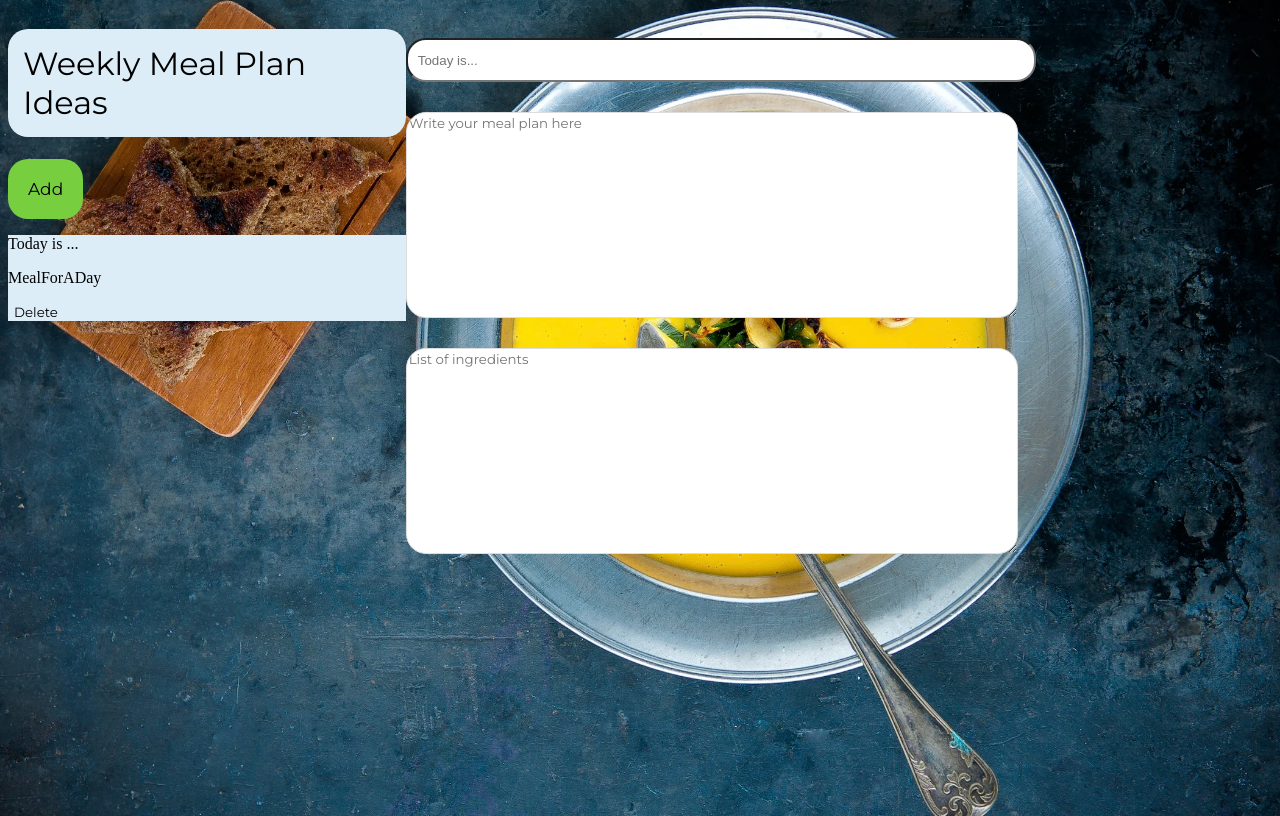
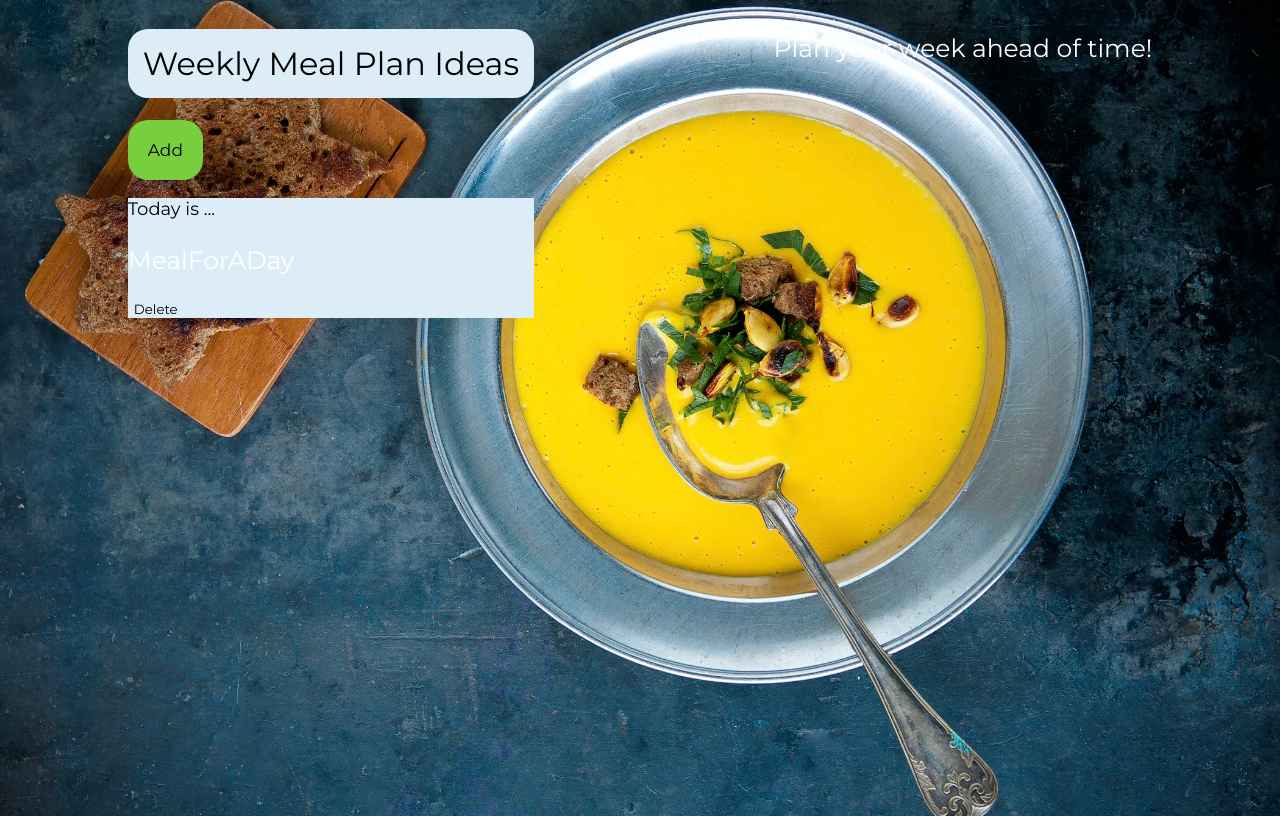
Before and after one commit to Lilia-Sirgalina/final-project-react, a React (Vite) app: page / in a window 1280 px wide. Both pictures are taken after a click on the button "Add". Built offline with nearby package versions, Linux system fonts and the light colour scheme.

Commit message:
Changes 18/02

```diff
--- a/src/App.css
+++ b/src/App.css
@@ -65,3 +65,15 @@ textarea {
 .default {
     background-color: #dcedf7;
 }
+
+p {
+    font-family: "Montserrat", sans-serif;
+    color: white;
+    font-size: 25px;
+}
+
+.title {
+    font-family: "Montserrat", sans-serif;
+    color: black;
+    font-size: 18px;
+}
--- a/src/App.jsx
+++ b/src/App.jsx
@@ -23,10 +23,24 @@ function App() {
         setMealPlans(filtering)
     }
 
+  const updateDay = (myUpdatedMeal) => {
+    const updatedMeals = mealPlans.map(mealPlan => {
+      if (mealPlan.id === myUpdatedMeal.id) {
+        return myUpdatedMeal;
+      }
+      return mealPlan;
+    })
+    setMealPlans(updatedMeals)
+  }
+
+  const getActiveMeal = () => {
+    return mealPlans.find(({id}) => id === selectedDay)
+  }
+
   return (
     <div className='App'>
       <MyList addMeal={addMeal} mealPlans={mealPlans} deleteDay={deleteDay} selectedDay={selectedDay} setSelectedDay={setSelectedDay} />
-      <MyMealsAndIngredients />
+      <MyMealsAndIngredients selectedDay={getActiveMeal()} updateDay={updateDay} />
     </div>
   )
 }
--- a/src/MyList.jsx
+++ b/src/MyList.jsx
@@ -14,7 +14,7 @@ const MyList = ({addMeal, mealPlans, deleteDay, selectedDay, setSelectedDay}) =>
                         className={`${selectedDay === id ? "selected" : "default"}`}
                         >
 
-                        <p>{title}</p>
+                        <p className="title">{title}</p>
                         <p>{mealForADay}</p>
                         <button className="button-delete" onClick={() => deleteDay(id)}>Delete</button>
                     </div>
--- a/src/MyMealsAndIngredients.jsx
+++ b/src/MyMealsAndIngredients.jsx
@@ -1,9 +1,21 @@
-const MyMealsAndIngredients = () => {
+const MyMealsAndIngredients = ({selectedDay, updateDay}) => {
+
+    const editMyMeal = (myInput, value) => {
+        updateDay({...selectedDay, [myInput]: value})
+    }
+
+    if(!selectedDay) return <p>Plan your week ahead of time!</p>
+
     return (
         <div className="whole-plan">
             <div className="meal-editing">
 
-                <input type="text" className="myInput" placeholder="Today is..."/>
+                <input type="text"
+                className="myInput"
+                placeholder="Input your day..."
+                id="title"
+                value={selectedDay.title}
+                onChange={(e) => editMyMeal("title", e.target.value)} />
 
                 <textarea placeholder="Write your meal plan here" />
 
```
